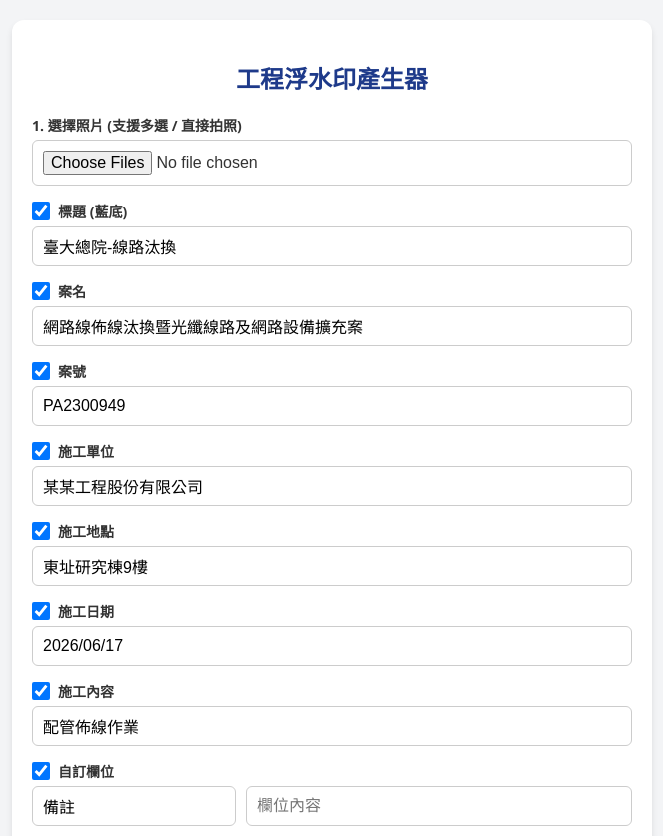
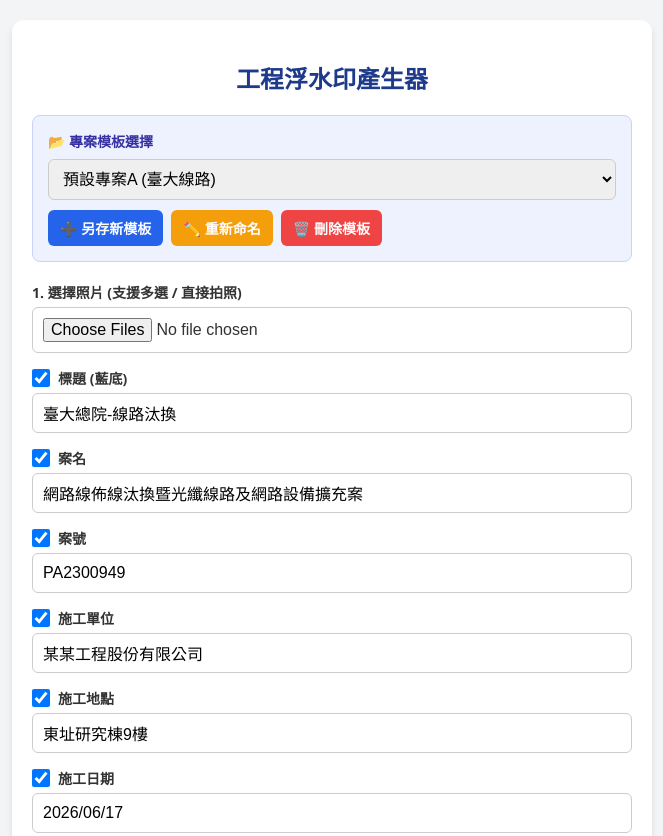
Before and after one commit to kent0918/water2cam, a plain HTML site: page index.html in a window 1280 px wide. Shown: the top 836 px of the page, without its empty margins (308-971 px from the left). Drawn offline with Linux system fonts and the light colour scheme.

Commit message:
Update index.html

```diff
--- a/index.html
+++ b/index.html
@@ -39,7 +39,7 @@
             margin: 0;
         }
 
-        input[type="text"], input[type="file"] {
+        input[type="text"], input[type="file"], select {
             width: 100%;
             padding: 10px;
             border: 1px solid #ccc;
@@ -52,7 +52,6 @@
             cursor: pointer;
         }
 
-        /* 新增：讓自訂欄位排版並列的樣式 */
         .flex-row {
             display: flex;
             gap: 10px;
@@ -78,6 +77,24 @@
         .btn-warning:active { background-color: #d97706; }
         .btn-share { background-color: #8b5cf6; margin-top: 10px; }
         .btn-share:active { background-color: #7c3aed; }
+        .btn-danger { background-color: #ef4444; margin-top: 10px; }
+        .btn-danger:active { background-color: #dc2626; }
+        .btn-sm { padding: 8px 12px; font-size: 14px; margin-top: 0; width: auto; }
+
+        /* 專案模板區塊樣式 */
+        .profile-section {
+            background-color: #eef2ff;
+            padding: 15px;
+            border-radius: 8px;
+            margin-bottom: 20px;
+            border: 1px solid #c7d2fe;
+        }
+        .profile-controls {
+            display: flex;
+            gap: 8px;
+            margin-top: 10px;
+            flex-wrap: wrap;
+        }
 
         #results-container {
             margin-top: 20px;
@@ -108,6 +125,16 @@
 
 <div class="container">
     <h2>工程浮水印產生器</h2>
+
+    <div class="profile-section">
+        <label style="font-weight: bold; font-size: 14px; color: #3730a3; display: block; margin-bottom: 8px;">📂 專案模板選擇</label>
+        <select id="profileSelect" onchange="changeProfile()"></select>
+        <div class="profile-controls">
+            <button class="btn btn-sm" onclick="saveAsNewProfile()">➕ 另存新模板</button>
+            <button class="btn btn-warning btn-sm" onclick="renameProfile()">✏️ 重新命名</button>
+            <button class="btn btn-danger btn-sm" onclick="deleteProfile()">🗑️ 刪除模板</button>
+        </div>
+    </div>
 
     <div class="form-group">
         <label style="display: block; margin-bottom: 5px; font-weight: bold; font-size: 14px;">1. 選擇照片 (支援多選 / 直接拍照)</label>
@@ -186,65 +213,175 @@
 
 <script>
     let generatedCanvases = [];
-    // 將 customField 加入追蹤陣列 (不含 customLabel，因其不需歷史下拉清單，稍後獨立儲存)
     const inputFields = ['title', 'projectName', 'projectId', 'contractor', 'location', 'date', 'content', 'customField'];
 
+    // 專案模板相關變數
+    const PROFILE_KEY = 'watermark_profiles_data_v2';
+    const CURRENT_PROFILE_KEY = 'watermark_current_profile_v2';
+    let profiles = {};
+    let currentProfileName = "";
+
     window.onload = function() {
-        loadLastState();
+        loadProfilesData();
+        updateDateToToday();
+        updateAllDataLists();
 
+        // 監聽所有輸入，並自動儲存至當前模板
+        inputFields.forEach(field => {
+            document.getElementById(field).addEventListener('input', saveCurrentState);
+            document.getElementById('check_' + field).addEventListener('change', saveCurrentState);
+        });
+        document.getElementById('customLabel').addEventListener('input', saveCurrentState);
+    };
+
+    function updateDateToToday() {
         const today = new Date();
         const yyyy = today.getFullYear();
         const mm = String(today.getMonth() + 1).padStart(2, '0');
         const dd = String(today.getDate()).padStart(2, '0');
         document.getElementById('date').value = `${yyyy}/${mm}/${dd}`;
+    }
 
-        updateAllDataLists();
+    // ========== 專案模板管理功能 ==========
+    function loadProfilesData() {
+        const stored = localStorage.getItem(PROFILE_KEY);
+        if (stored) {
+            profiles = JSON.parse(stored);
+        } else {
+            // 預設提供兩個示範模板 (A案與B案)
+            profiles = {
+                "預設專案A (臺大線路)": {
+                    title: { value: "臺大總院-線路汰換", checked: true },
+                    projectName: { value: "網路線佈線汰換暨光纖線路及網路設備擴充案", checked: true },
+                    projectId: { value: "PA2300949", checked: true },
+                    contractor: { value: "某某工程股份有限公司", checked: true },
+                    location: { value: "東址研究棟9樓", checked: true },
+                    date: { value: "", checked: true },
+                    content: { value: "配管佈線作業", checked: true },
+                    customField: { value: "", checked: true },
+                    customLabel: "備註"
+                },
+                "預設專案B (光纖建置)": {
+                    title: { value: "專案B-網路升級", checked: true },
+                    projectName: { value: "辦公區光纖線路及網路設備擴充案", checked: true },
+                    projectId: { value: "PA2400100", checked: true },
+                    contractor: { value: "懇懋科技股份有限公司", checked: true },
+                    location: { value: "資訊機房", checked: true },
+                    date: { value: "", checked: true },
+                    content: { value: "光纖熔接與測試", checked: true },
+                    customField: { value: "測試正常", checked: true },
+                    customLabel: "測試結果"
+                }
+            };
+        }
+
+        currentProfileName = localStorage.getItem(CURRENT_PROFILE_KEY) || Object.keys(profiles)[0];
+        if (!profiles[currentProfileName]) currentProfileName = Object.keys(profiles)[0];
+
+        updateProfileDropdown();
+        applyProfileToForm(currentProfileName);
+    }
+
+    function updateProfileDropdown() {
+        const select = document.getElementById('profileSelect');
+        select.innerHTML = '';
+        Object.keys(profiles).forEach(name => {
+            const option = document.createElement('option');
+            option.value = name;
+            option.innerText = name;
+            if (name === currentProfileName) option.selected = true;
+            select.appendChild(option);
+        });
+    }
+
+    function applyProfileToForm(name) {
+        const state = profiles[name];
+        if (!state) return;
 
         inputFields.forEach(field => {
-            document.getElementById(field).addEventListener('input', saveCurrentState);
-            document.getElementById('check_' + field).addEventListener('change', saveCurrentState);
+            if (state[field] !== undefined) {
+                document.getElementById(field).value = state[field].value || "";
+                document.getElementById('check_' + field).checked = state[field].checked !== false;
+            }
         });
+        if (state['customLabel'] !== undefined) {
+            document.getElementById('customLabel').value = state['customLabel'];
+        }
+        updateDateToToday(); // 切換模板時一律更新日期為今天
+    }
 
-        // 額外監聽自訂標籤的輸入以利自動儲存
-        document.getElementById('customLabel').addEventListener('input', saveCurrentState);
-    };
+    function changeProfile() {
+        currentProfileName = document.getElementById('profileSelect').value;
+        localStorage.setItem(CURRENT_PROFILE_KEY, currentProfileName);
+        applyProfileToForm(currentProfileName);
+    }
 
-    function saveCurrentState() {
-        let currentState = {};
+    function getFormState() {
+        let state = {};
         inputFields.forEach(field => {
-            currentState[field] = {
+            state[field] = {
                 value: document.getElementById(field).value,
                 checked: document.getElementById('check_' + field).checked
             };
         });
-        // 獨立儲存自訂欄位的標籤名稱
-        currentState['customLabel'] = document.getElementById('customLabel').value;
-        localStorage.setItem('watermark_current_state', JSON.stringify(currentState));
+        state['customLabel'] = document.getElementById('customLabel').value;
+        return state;
     }
 
-    function loadLastState() {
-        const savedState = localStorage.getItem('watermark_current_state');
-        if (savedState) {
-            try {
-                const parsedState = JSON.parse(savedState);
-                inputFields.forEach(field => {
-                    if (parsedState[field] !== undefined) {
-                        if (typeof parsedState[field] === 'string') {
-                            document.getElementById(field).value = parsedState[field];
-                        } else {
-                            document.getElementById(field).value = parsedState[field].value;
-                            document.getElementById('check_' + field).checked = parsedState[field].checked;
-                        }
-                    }
-                });
-                if (parsedState['customLabel'] !== undefined) {
-                    document.getElementById('customLabel').value = parsedState['customLabel'];
-                }
-            } catch (e) {
-                console.error("讀取狀態失敗", e);
+    function saveCurrentState() {
+        if (!currentProfileName) return;
+        profiles[currentProfileName] = getFormState();
+        localStorage.setItem(PROFILE_KEY, JSON.stringify(profiles));
+    }
+
+    function saveAsNewProfile() {
+        let newName = prompt("請輸入新專案模板的名稱：", "新專案" + (Object.keys(profiles).length + 1));
+        if (newName && newName.trim() !== "") {
+            newName = newName.trim();
+            if (profiles[newName]) {
+                alert("此名稱已存在，請使用其他名稱或直接修改該模板！");
+                return;
             }
+            profiles[newName] = getFormState();
+            currentProfileName = newName;
+            localStorage.setItem(PROFILE_KEY, JSON.stringify(profiles));
+            localStorage.setItem(CURRENT_PROFILE_KEY, currentProfileName);
+            updateProfileDropdown();
         }
     }
+
+    function renameProfile() {
+        let newName = prompt("請為當前模板輸入新的名稱：", currentProfileName);
+        if (newName && newName.trim() !== "" && newName.trim() !== currentProfileName) {
+            newName = newName.trim();
+            if (profiles[newName]) {
+                alert("此名稱已存在，請選擇其他名稱！");
+                return;
+            }
+            profiles[newName] = profiles[currentProfileName];
+            delete profiles[currentProfileName];
+            currentProfileName = newName;
+            localStorage.setItem(PROFILE_KEY, JSON.stringify(profiles));
+            localStorage.setItem(CURRENT_PROFILE_KEY, currentProfileName);
+            updateProfileDropdown();
+        }
+    }
+
+    function deleteProfile() {
+        if (Object.keys(profiles).length <= 1) {
+            alert("最少需要保留一個專案模板！");
+            return;
+        }
+        if (confirm(`確定要刪除「${currentProfileName}」這個模板嗎？`)) {
+            delete profiles[currentProfileName];
+            currentProfileName = Object.keys(profiles)[0];
+            localStorage.setItem(PROFILE_KEY, JSON.stringify(profiles));
+            localStorage.setItem(CURRENT_PROFILE_KEY, currentProfileName);
+            updateProfileDropdown();
+            applyProfileToForm(currentProfileName);
+        }
+    }
+    // ========== 專案模板管理結束 ==========
 
     function saveToHistory() {
         inputFields.forEach(field => {
@@ -294,7 +431,7 @@
         }
 
         saveToHistory();
-        saveCurrentState();
+        saveCurrentState(); // 同步確保最後狀態寫入當前模板
 
         const container = document.getElementById('results-container');
         container.innerHTML = '';
@@ -356,7 +493,6 @@
         if (document.getElementById('check_date').checked) texts.push(`施工日期：${document.getElementById('date').value}`);
         if (document.getElementById('check_content').checked) texts.push(`施工內容：${document.getElementById('content').value}`);
 
-        // 新增：處理自訂欄位的字串組合
         if (document.getElementById('check_customField').checked) {
             const customLabel = document.getElementById('customLabel').value || '自訂';
             const customValue = document.getElementById('customField').value;
```
